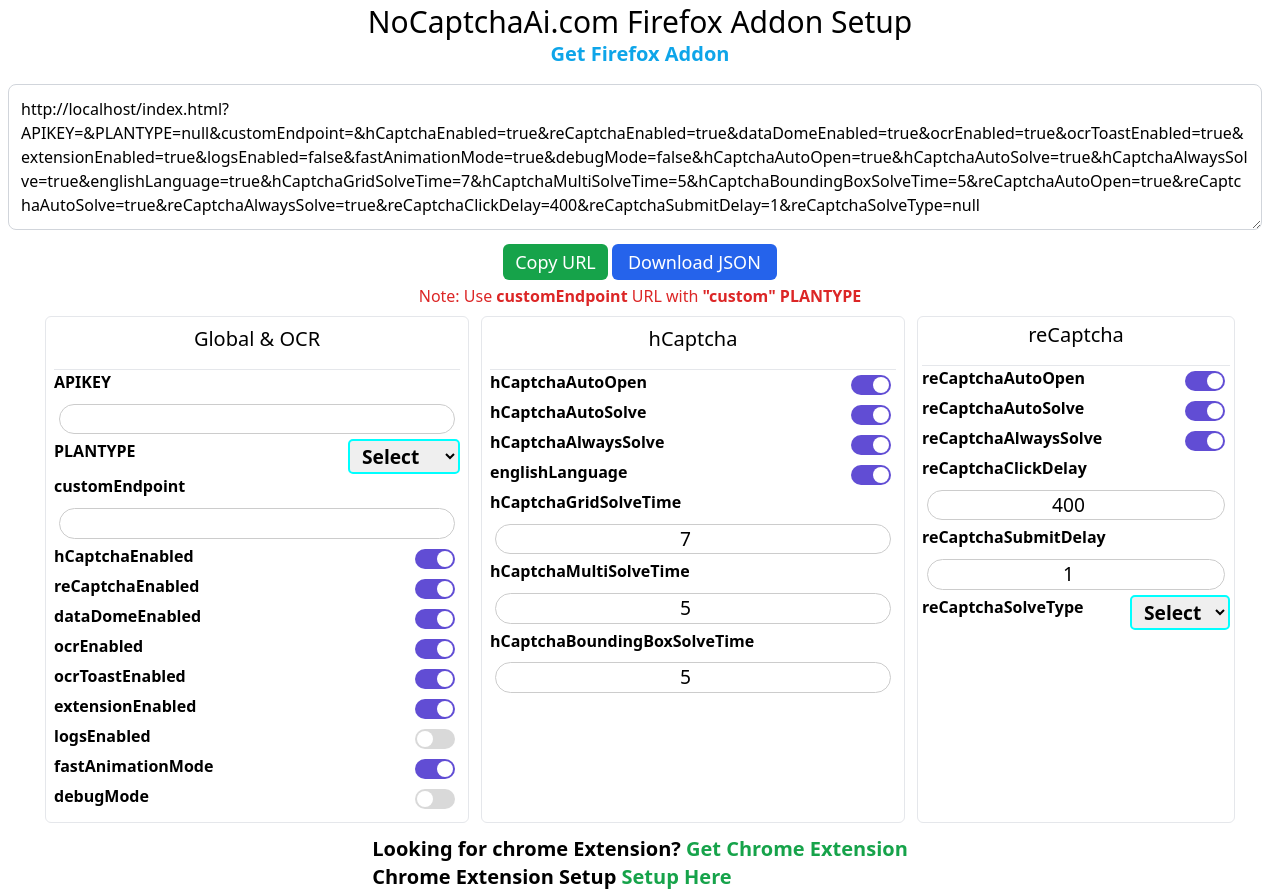
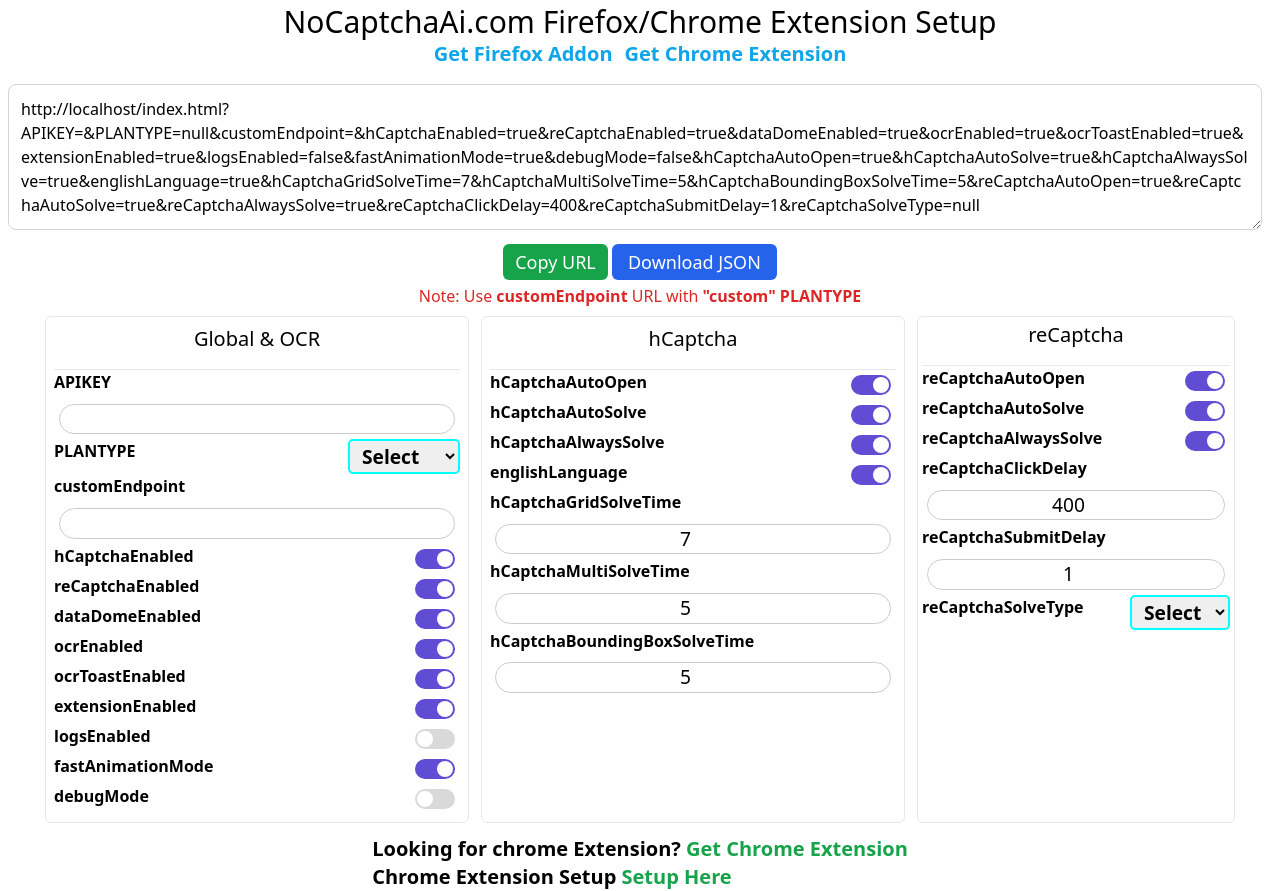
Before and after one commit to noCaptchaAi/config, a plain HTML site: page index.html in a window 1280 px wide. Drawn offline with nearby package versions, Linux system fonts and the light colour scheme.

Commit message:
Update index.html

```diff
--- a/index.html
+++ b/index.html
@@ -143,7 +143,7 @@
 
   <body class="font-sans flex flex-col items-center m-0">
     <div class="text-center mb-3">
-      <h1 class="mb-0 text-3xl m-1">NoCaptchaAi.com Firefox Addon Setup</h1>
+      <h1 class="mb-0 text-3xl m-1">NoCaptchaAi.com Firefox/Chrome Extension Setup</h1>
 
       <div class="text-xl font-bold gap-3 flex flex-row justify-center">
         <a
@@ -151,15 +151,20 @@
           href="https://nocaptchaai.com/firefox"
           >Get Firefox Addon</a
         >
+         <a
+          class="btn text-sky-500 hover:text-sky-800"
+          href="https://github.com/noCaptchaAi/chrome"
+          >Get Chrome Extension</a
+        >
       </div>
     </div>
 
     <div id="showWhenParams">
       <h1 class="text-3xl m-5 text-center font-bold text-sky-800">
-        NoCaptchaAi Firefox addon is trying to install the config
+        NoCaptchaAi Firefox/Chrome Extension is trying to install the config
       </h1>
       <p class="text-xl text-center font-bold text-sky-800">
-        Don't see toast notification? Enable the NoCaptchaAi addon
+        Don't see toast notification? Enable the NoCaptchaAi addon/Extension
       </p>
       <textarea
         id="href"
```
